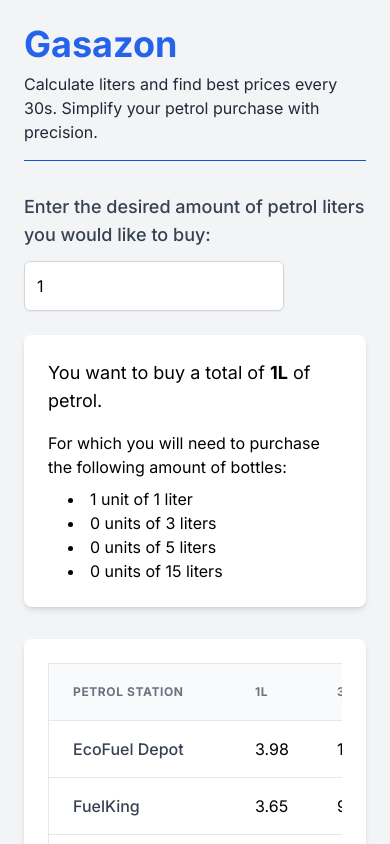
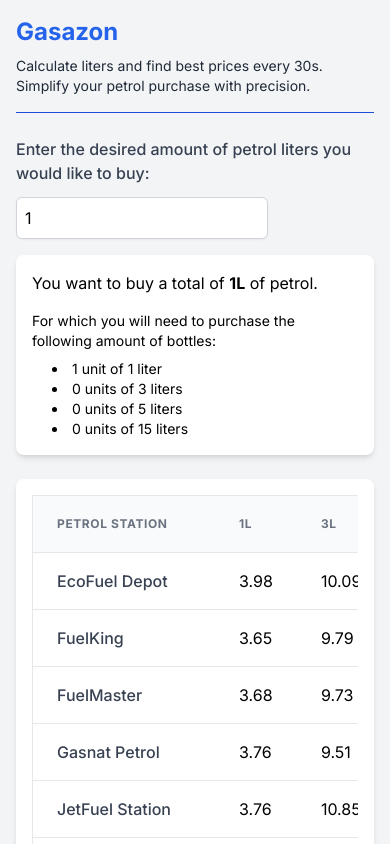
Before and after one commit to pmallol/remaining-petrol-calculator, a Next.js app: page / in a window 390 px wide. Shown: the top 844 px of the page. Built offline with nearby package versions, Linux system fonts and the light colour scheme.

Commit message:
chore: Update Home page layout and styles for responsiveness

```diff
--- a/app/page.tsx
+++ b/app/page.tsx
@@ -42,33 +42,33 @@ const Home: React.FC = () => {
   const bottles = calculateBottles(liters);
 
   return (
-    <div className="container mx-auto p-6 min-h-screen bg-gray-100">
-      <header className='mb-8 border-b border-b-blue-700'>
-        <h1 className="text-4xl font-bold text-blue-600 mb-2">Gasazon</h1>
-        <h3 className='text-md text-gray-800 mb-4'>Calculate liters and find best prices every 30s. Simplify your petrol purchase with precision.</h3>
+    <div className="container mx-auto p-4 sm:p-6 min-h-screen bg-gray-100">
+      <header className="mb-6 sm:mb-8 border-b border-blue-700">
+        <h1 className="text-2xl sm:text-4xl font-bold text-blue-600 mb-2">Gasazon</h1>
+        <h3 className="text-sm sm:text-md text-gray-800 mb-4">Calculate liters and find best prices every 30s. Simplify your petrol purchase with precision.</h3>
       </header>
-      <div className="mb-6">
-        <label className="block text-lg font-medium text-gray-700 mb-2">Enter the desired amount of petrol liters you would like to buy:</label>
+      <div className="mb-4 sm:mb-6">
+        <label className="block text-md sm:text-lg font-medium text-gray-700 mb-2">Enter the desired amount of petrol liters you would like to buy:</label>
         <input
           type="number"
           value={liters}
           onChange={(e) => setLiters(Number(e.target.value))}
           min="1"
-          className="mt-1 p-3 border border-gray-300 rounded-md shadow-sm focus:outline-none focus:ring-2 focus:ring-blue-500 focus:border-blue-500"
+          className="mt-1 p-2 sm:p-3 border border-gray-300 rounded-md shadow-sm focus:ring-2 focus:ring-blue-500 focus:border-blue-500"
         />
       </div>
-      <div className="mb-8 p-6 bg-white rounded-lg shadow-md">
-        <p className='mb-4 text-lg'>You want to buy a total of <b>{liters}L</b> of petrol.</p>
-        <p className="text-md mb-2">For which you will need to purchase the following amount of bottles:</p>
+      <div className="mb-6 sm:mb-8 p-4 sm:p-6 bg-white rounded-lg shadow-md">
+        <p className="mb-4 text-md sm:text-lg">You want to buy a total of <b>{liters}L</b> of petrol.</p>
+        <p className="text-sm sm:text-md mb-2">For which you will need to purchase the following amount of bottles:</p>
         <ol className="list-disc list-inside pl-5">
           {Object.entries(bottles).map(([key, value]) => (
-            <li key={key} className="text-md">
+            <li key={key} className="text-sm sm:text-md">
               {value} unit{value === 1 ? '' : 's'} of {key} liter{key === '1' ? '' : 's'}
             </li>
           ))}
         </ol>
       </div>
-      <div className="bg-white p-6 rounded-lg shadow-md">
+      <div className="bg-white p-4 sm:p-6 rounded-lg shadow-md">
         <StationList stations={stations} liters={liters} />
       </div>
       <Footer />
```
